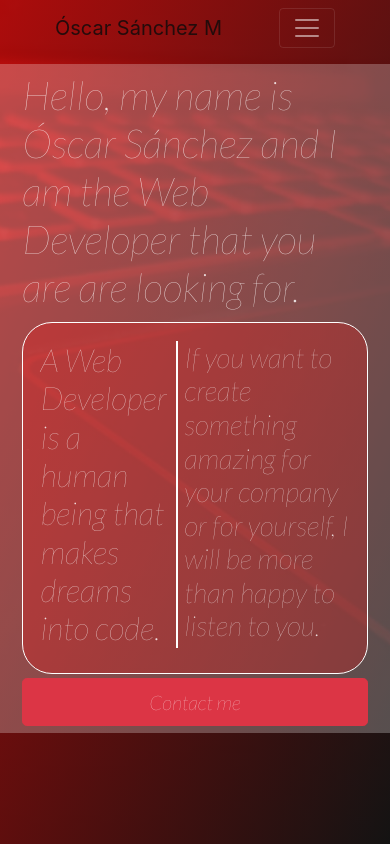
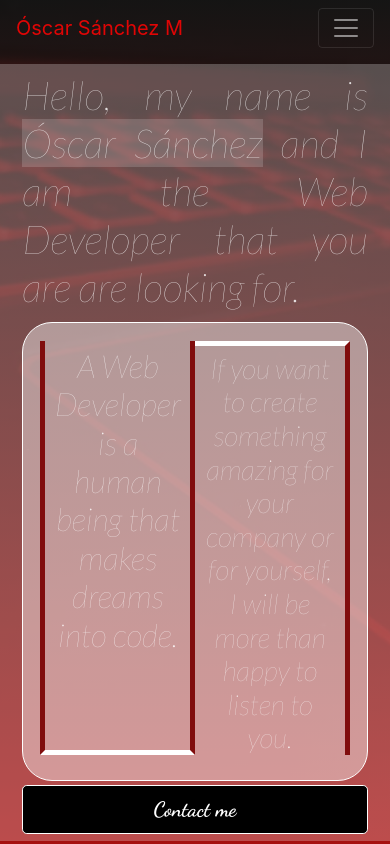
Before and after one commit to Oscars97/blog, a website: page index.html in a window 390 px wide. Drawn offline with nearby package versions, Linux system fonts and the light colour scheme.

Commit message:
responsive behavior and background

```diff
--- a/index.html
+++ b/index.html
@@ -41,13 +41,13 @@
 
   <div class="container">
     <div class="main-information">
-      <h1>Hello, my name is Óscar Sánchez and I am the Web Developer that you are are looking for.</h1>
+      <h1>Hello, my name is <span class="name">Óscar Sánchez</span> and I am the Web Developer that you are are looking for.</h1>
 
       <div class="details">
-        <h2 class="details-element">A Web Developer is a human being that makes dreams into code.</h2>
-        <h3>If you want to create something amazing for your company or for yourself, I will be more than happy to listen to you.</h3>
+        <h2 class="details-element_left">A Web Developer is a human being that makes dreams into code.</h2>
+        <h3 class="details-element_right">If you want to create something amazing for your company or for yourself, I will be more than happy to listen to you.</h3>
       </div>
-      <button type="button" class="btn btn-danger btn-lg btn-block">Contact me</button>
+      <button type="button" class="btn my-btn btn-lg btn-block">Contact me</button>
     </div>
   </div>
 </body>
--- a/sass/base/_general.scss
+++ b/sass/base/_general.scss
@@ -2,7 +2,7 @@ body{
     margin: 0;
     padding: 0;
     box-sizing: border-box;
-    background-image: linear-gradient(to right bottom, rgba(rgba(212, 11, 11, 0.592), 0.8), rgba(rgb(22, 21, 21), 0.8)), url("../img/acer.jpeg");
+    background-image: linear-gradient(to top, rgba(rgba(205, 18, 18, 0.126), 0.8), rgba(rgb(22, 21, 21), 0.8)), url("../img/acer.jpeg");
     background-color: #cccccc; /* Used if the image is unavailable */
     height: 100vh; /* You must set a specified height */
     background-position: 60% 0; /* Center the image */
--- a/sass/components/_index.scss
+++ b/sass/components/_index.scss
@@ -12,6 +12,25 @@
         position: relative;
         padding: 2%;
 
+        .my-btn, .my-btn:after, .my-btn:before, .my-btn:link{
+            font-size: 2rem;
+            font-family: 'Dancing Script', cursive;
+            background-color: black;
+            color: white;
+            border: solid 1px white;
+            letter-spacing: 1.6rem;
+        }
+        .my-btn:hover{
+            color: rgba(255, 0, 0, 0.701);
+            background-color: rgb(240, 236, 236);
+        }
+        .name{
+            background-color: rgba(222, 217, 217, 0.201);
+
+            &:hover{
+                background-color: rgba(95, 10, 10, 0.605);
+            }
+        }
         .details{
             background-color: rgba(253, 9, 9, 0.235);
             margin: 2% auto;
@@ -23,7 +42,7 @@
             float: right;
             width: 80%;
 
-            .details-element{
+            .details-element_left{
                 padding-right: 1%;
                 margin-right: 2%;
                 border-right: solid 2px white;
@@ -44,9 +63,18 @@
             color: rgba(255, 255, 255, 0.824);
             position: relative;
             padding: 2%;
+            text-align: justify;
+
+            .name{
+                background-color: rgba(222, 217, 217, 0.201);
+
+                &:hover{
+                    background-color: rgba(222, 217, 217, 0.201);
+                }
+            }
 
             .details{
-                background-color: rgba(253, 9, 9, 0.235);
+                background-color: rgba(255, 255, 255, 0.427);
                 margin: 1% auto;
                 padding: 5%;
                 border: solid white 1px;
@@ -55,12 +83,28 @@
                 display: flex;
                 float: right;
                 width: 100%;
+                text-align: center;
 
-                .details-element{
-                    padding-right: 3%;
-
-                    border-right: solid 2px white;
+                .details-element_left{
+                    padding: 2% 3% 0 3%;
+                    border-right: solid 5px rgb(128, 13, 13);
+                    border-left: solid 5px  rgb(128, 13, 13);
+                    border-bottom: solid 5px white;
+                    margin-right: 0;
                 }
+                .details-element_right{
+                    padding: 2% 3% 0 3%;
+                    border-top: solid 5px white;
+                    border-right: solid 5px  rgb(128, 13, 13);
+                }
+            }
+            .my-btn, .my-btn:after, .my-btn:before, .my-btn:link{
+                font-size: 1.3rem;
+                font-family: 'Dancing Script', cursive;
+                background-color: black;
+                color: white;
+                border: solid 1px white;
+                letter-spacing: 0;
             }
 
         }
--- a/sass/components/_navbar.scss
+++ b/sass/components/_navbar.scss
@@ -4,7 +4,7 @@
     margin: 0 auto;
 
     .navbar-brand{
-        color: rgba(20, 11, 11, 0.865);
+        color: rgba(171, 2, 2, 0.865);
         pointer-events: none;
     }
     .navbar-toggler-icon, .navbar-toggler{
@@ -14,8 +14,37 @@
         margin-left: 80%;
         color: white;
 
+        &:hover{
+
+            background-color: rgba(255, 5, 5, 0.818);
+        }
 
 
     }
+}
+    @media (max-width: 420px){
+        .navbar{
+            box-sizing: border-box;
+            width: 100%;
+            margin: 0 auto;
 
-}
+            .navbar-brand{
+                color: rgba(255, 3, 3, 0.865);
+                pointer-events: none;
+            }
+            .navbar-toggler-icon, .navbar-toggler{
+                color: white;
+            }
+            .nav-item{
+                margin-left: 0;
+                color: white;
+
+                &:hover{
+
+                    background-color: rgba(255, 5, 5, 0);
+                }
+
+
+            }
+        }
+    }
--- a/sass/main.scss
+++ b/sass/main.scss
@@ -3,3 +3,4 @@
 @import "./components/index";
 @import "./components/navbar";
 @import url('https://fonts.googleapis.com/css2?family=Lato:ital,wght@1,100&display=swap');
+@import url('https://fonts.googleapis.com/css2?family=Dancing+Script:wght@700&display=swap');
```
Also changed, not shown: sass/main.css.
